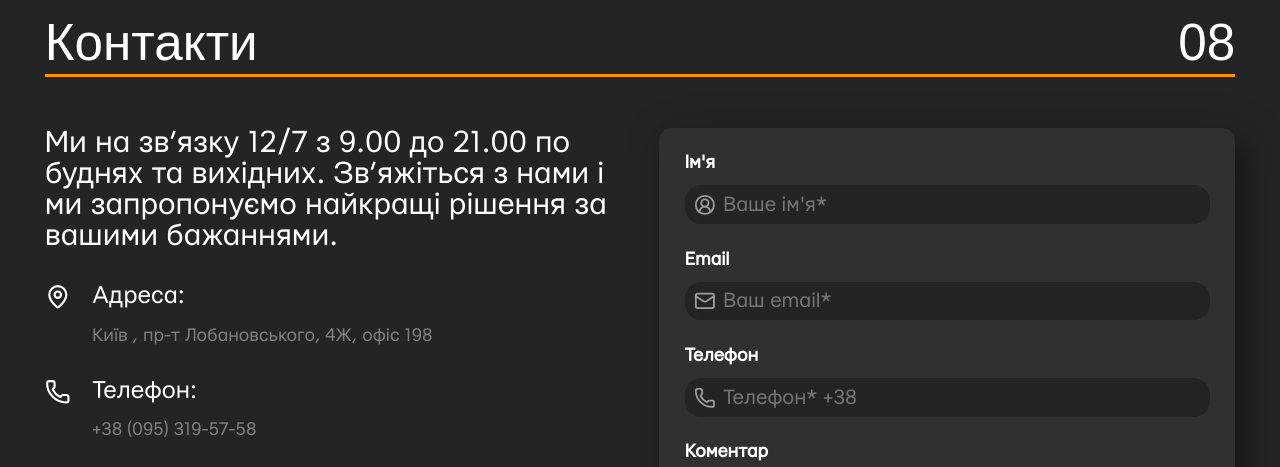
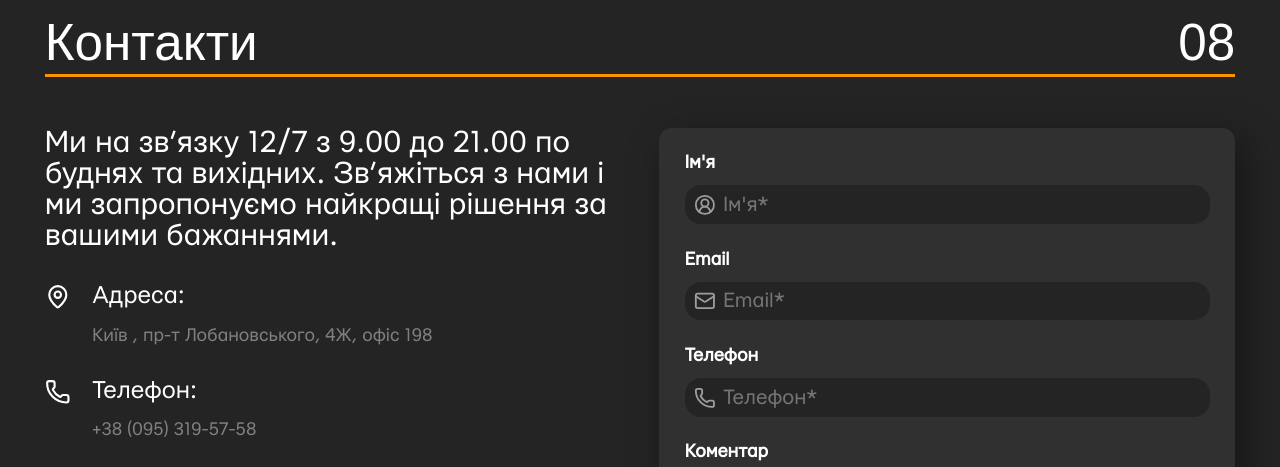
Before and after one commit to vlad-ustymenko/ludevelopment, a Next.js app: page / in a window 1280 px wide. Shown: the part 6320-6787 px from the top of the page. Built offline with nearby package versions, Linux system fonts and the light colour scheme; no server answers.

Commit message:
Edit contacts form

```diff
--- a/shared/components/Contacts/Contacts.jsx
+++ b/shared/components/Contacts/Contacts.jsx
@@ -1,10 +1,97 @@
-import React from "react";
+"use client";
+import { useMemo } from "react";
 import { MapPin, Mail, Phone } from "lucide-react";
 import ContactsForm from "../ContactsForm/ContactsForm";
 import SectionTitle from "../SectionTitle/SectionTitle";
 import styles from "./Contacts.module.css";
 
 const Contacts = () => {
+  const socialLinks = useMemo(
+    () => [
+      {
+        href: "https://facebook.com/lineupdesignstudio/",
+        label: "facebook page",
+        icon: (
+          <svg
+            xmlns="http://www.w3.org/2000/svg"
+            width="24"
+            height="24"
+            viewBox="0 0 24 24"
+            fill="none"
+            stroke="currentColor"
+            strokeWidth="2"
+            strokeLinecap="round"
+            strokeLinejoin="round"
+            className={styles.socialImage}
+          >
+            <path d="M18 2h-3a5 5 0 0 0-5 5v3H7v4h3v8h4v-8h3l1-4h-4V7a1 1 0 0 1 1-1h3z" />
+          </svg>
+        ),
+      },
+      {
+        href: "https://www.instagram.com/lineup_kyiv/?igshid=udhv2um4b8oc",
+        label: "instagram page",
+        icon: (
+          <svg
+            xmlns="http://www.w3.org/2000/svg"
+            width="24"
+            height="24"
+            viewBox="0 0 24 24"
+            fill="none"
+            stroke="currentColor"
+            strokeWidth="2"
+            strokeLinecap="round"
+            strokeLinejoin="round"
+            className={styles.socialImage}
+          >
+            <rect width="20" height="20" x="2" y="2" rx="5" ry="5" />
+            <path d="M16 11.37A4 4 0 1 1 12.63 8 4 4 0 0 1 16 11.37z" />
+            <line x1="17.5" x2="17.51" y1="6.5" y2="6.5" />
+          </svg>
+        ),
+      },
+      {
+        href: "https://t.me/linup_kyiv",
+        label: "telegram page",
+        icon: (
+          <svg
+            width="24px"
+            height="24px"
+            viewBox="0 0 24 24"
+            fill="none"
+            xmlns="http://www.w3.org/2000/svg"
+            className={styles.socialImage}
+          >
+            <path
+              fillRule="evenodd"
+              clipRule="evenodd"
+              d="M23.1117 4.49449C23.4296 2.94472 21.9074 1.65683 20.4317 2.227L2.3425 9.21601C0.694517 9.85273 0.621087 12.1572 2.22518 12.8975L6.1645 14.7157L8.03849 21.2746C8.13583 21.6153 8.40618 21.8791 8.74917 21.968C9.09216 22.0568 9.45658 21.9576 9.70712 21.707L12.5938 18.8203L16.6375 21.8531C17.8113 22.7334 19.5019 22.0922 19.7967 20.6549L23.1117 4.49449ZM3.0633 11.0816L21.1525 4.0926L17.8375 20.2531L13.1 16.6999C12.7019 16.4013 12.1448 16.4409 11.7929 16.7928L10.5565 18.0292L10.928 15.9861L18.2071 8.70703C18.5614 8.35278 18.5988 7.79106 18.2947 7.39293C17.9906 6.99479 17.4389 6.88312 17.0039 7.13168L6.95124 12.876L3.0633 11.0816ZM8.17695 14.4791L8.78333 16.6015L9.01614 15.321C9.05253 15.1209 9.14908 14.9366 9.29291 14.7928L11.5128 12.573L8.17695 14.4791Z"
+              fill="#0F0F0F"
+            />
+          </svg>
+        ),
+      },
+      {
+        href: "https://www.tiktok.com/@lineup_kyiv?_t=ZM-8v8hlarOFIU",
+        label: "tiktok page",
+        icon: (
+          <svg
+            fill="#000000"
+            width="24px"
+            height="24px"
+            viewBox="0 0 512 512"
+            id="icons"
+            xmlns="http://www.w3.org/2000/svg"
+            className={styles.socialImage}
+          >
+            <path d="M412.19,118.66a109.27,109.27,0,0,1-9.45-5.5,132.87,132.87,0,0,1-24.27-20.62c-18.1-20.71-24.86-41.72-27.35-56.43h.1C349.14,23.9,350,16,350.13,16H267.69V334.78c0,4.28,0,8.51-.18,12.69,0,.52-.05,1-.08,1.56,0,.23,0,.47-.05.71,0,.06,0,.12,0,.18a70,70,0,0,1-35.22,55.56,68.8,68.8,0,0,1-34.11,9c-38.41,0-69.54-31.32-69.54-70s31.13-70,69.54-70a68.9,68.9,0,0,1,21.41,3.39l.1-83.94a153.14,153.14,0,0,0-118,34.52,161.79,161.79,0,0,0-35.3,43.53c-3.48,6-16.61,30.11-18.2,69.24-1,22.21,5.67,45.22,8.85,54.73v.2c2,5.6,9.75,24.71,22.38,40.82A167.53,167.53,0,0,0,115,470.66v-.2l.2.2C155.11,497.78,199.36,496,199.36,496c7.66-.31,33.32,0,62.46-13.81,32.32-15.31,50.72-38.12,50.72-38.12a158.46,158.46,0,0,0,27.64-45.93c7.46-19.61,9.95-43.13,9.95-52.53V176.49c1,.6,14.32,9.41,14.32,9.41s19.19,12.3,49.13,20.31c21.48,5.7,50.42,6.9,50.42,6.9V131.27C453.86,132.37,433.27,129.17,412.19,118.66Z" />
+          </svg>
+        ),
+      },
+    ],
+    []
+  );
+
   return (
     <section id="contacts" className={styles.container}>
       <SectionTitle
@@ -40,7 +127,7 @@ const Contacts = () => {
               <div className={styles.contactsItemsIcon}>
                 <Phone className={styles.icon} />
               </div>
-              <address className={styles.contactsItemsWrapper}>
+              <div className={styles.contactsItemsWrapper}>
                 <h2 className={styles.contactsItemsTitle}>Телефон:</h2>
                 <a
                   href="tel:+380953195758"
@@ -48,13 +135,13 @@ const Contacts = () => {
                 >
                   +38 (095) 319-57-58
                 </a>
-              </address>
+              </div>
             </li>
             <li className={styles.contactsItems}>
               <div className={styles.contactsItemsIcon}>
                 <Mail className={styles.icon} />
               </div>
-              <address className={styles.contactsItemsWrapper}>
+              <div className={styles.contactsItemsWrapper}>
                 <h2 className={styles.contactsItemsTitle}>Email:</h2>
                 <a
                   href="mailto:lineup.kyiv@gmail.com"
@@ -62,102 +149,22 @@ const Contacts = () => {
                 >
                   lineup.kyiv@gmail.com
                 </a>
-              </address>
+              </div>
             </li>
             <li className={styles.contactsItems}>
               <ul className={styles.socialList}>
-                <li>
-                  <a
-                    href="https://facebook.com/lineupdesignstudio/"
-                    className={styles.socialLink}
-                    target="_blank"
-                    aria-label="facebook page"
-                  >
-                    <svg
-                      xmlns="http://www.w3.org/2000/svg"
-                      width="24"
-                      height="24"
-                      viewBox="0 0 24 24"
-                      fill="none"
-                      stroke="currentColor"
-                      strokeWidth="2"
-                      strokeLinecap="round"
-                      strokeLinejoin="round"
-                      className={styles.socialImage}
+                {socialLinks.map(({ href, label, icon }) => (
+                  <li key={href}>
+                    <a
+                      href={href}
+                      className={styles.socialLink}
+                      target="_blank"
+                      aria-label={label}
                     >
-                      <path d="M18 2h-3a5 5 0 0 0-5 5v3H7v4h3v8h4v-8h3l1-4h-4V7a1 1 0 0 1 1-1h3z" />
-                    </svg>
-                  </a>
-                </li>
-                <li>
-                  <a
-                    href="https://www.instagram.com/lineup_kyiv/?igshid=udhv2um4b8oc"
-                    className={styles.socialLink}
-                    target="_blank"
-                    aria-label="instagram page"
-                  >
-                    <svg
-                      xmlns="http://www.w3.org/2000/svg"
-                      width="24"
-                      height="24"
-                      viewBox="0 0 24 24"
-                      fill="none"
-                      stroke="currentColor"
-                      strokeWidth="2"
-                      strokeLinecap="round"
-                      strokeLinejoin="round"
-                      className={styles.socialImage}
-                    >
-                      <rect width="20" height="20" x="2" y="2" rx="5" ry="5" />
-                      <path d="M16 11.37A4 4 0 1 1 12.63 8 4 4 0 0 1 16 11.37z" />
-                      <line x1="17.5" x2="17.51" y1="6.5" y2="6.5" />
-                    </svg>
-                  </a>
-                </li>
-                <li>
-                  <a
-                    href="https://t.me/linup_kyiv"
-                    className={styles.socialLink}
-                    target="_blank"
-                    aria-label="telegram"
-                  >
-                    <svg
-                      width="24px"
-                      height="24px"
-                      viewBox="0 0 24 24"
-                      fill="none"
-                      xmlns="http://www.w3.org/2000/svg"
-                      className={styles.socialImage}
-                    >
-                      <path
-                        fillRule="evenodd"
-                        clipRule="evenodd"
-                        d="M23.1117 4.49449C23.4296 2.94472 21.9074 1.65683 20.4317 2.227L2.3425 9.21601C0.694517 9.85273 0.621087 12.1572 2.22518 12.8975L6.1645 14.7157L8.03849 21.2746C8.13583 21.6153 8.40618 21.8791 8.74917 21.968C9.09216 22.0568 9.45658 21.9576 9.70712 21.707L12.5938 18.8203L16.6375 21.8531C17.8113 22.7334 19.5019 22.0922 19.7967 20.6549L23.1117 4.49449ZM3.0633 11.0816L21.1525 4.0926L17.8375 20.2531L13.1 16.6999C12.7019 16.4013 12.1448 16.4409 11.7929 16.7928L10.5565 18.0292L10.928 15.9861L18.2071 8.70703C18.5614 8.35278 18.5988 7.79106 18.2947 7.39293C17.9906 6.99479 17.4389 6.88312 17.0039 7.13168L6.95124 12.876L3.0633 11.0816ZM8.17695 14.4791L8.78333 16.6015L9.01614 15.321C9.05253 15.1209 9.14908 14.9366 9.29291 14.7928L11.5128 12.573L8.17695 14.4791Z"
-                        fill="#0F0F0F"
-                      />
-                    </svg>
-                  </a>
-                </li>
-                <li>
-                  <a
-                    href="https://www.tiktok.com/@lineup_kyiv?_t=ZM-8v8hlarOFIU"
-                    className={styles.socialLink}
-                    target="_blank"
-                    aria-label="tiktiok page"
-                  >
-                    <svg
-                      fill="#000000"
-                      width="24px"
-                      height="24px"
-                      viewBox="0 0 512 512"
-                      id="icons"
-                      xmlns="http://www.w3.org/2000/svg"
-                      className={styles.socialImage}
-                    >
-                      <path d="M412.19,118.66a109.27,109.27,0,0,1-9.45-5.5,132.87,132.87,0,0,1-24.27-20.62c-18.1-20.71-24.86-41.72-27.35-56.43h.1C349.14,23.9,350,16,350.13,16H267.69V334.78c0,4.28,0,8.51-.18,12.69,0,.52-.05,1-.08,1.56,0,.23,0,.47-.05.71,0,.06,0,.12,0,.18a70,70,0,0,1-35.22,55.56,68.8,68.8,0,0,1-34.11,9c-38.41,0-69.54-31.32-69.54-70s31.13-70,69.54-70a68.9,68.9,0,0,1,21.41,3.39l.1-83.94a153.14,153.14,0,0,0-118,34.52,161.79,161.79,0,0,0-35.3,43.53c-3.48,6-16.61,30.11-18.2,69.24-1,22.21,5.67,45.22,8.85,54.73v.2c2,5.6,9.75,24.71,22.38,40.82A167.53,167.53,0,0,0,115,470.66v-.2l.2.2C155.11,497.78,199.36,496,199.36,496c7.66-.31,33.32,0,62.46-13.81,32.32-15.31,50.72-38.12,50.72-38.12a158.46,158.46,0,0,0,27.64-45.93c7.46-19.61,9.95-43.13,9.95-52.53V176.49c1,.6,14.32,9.41,14.32,9.41s19.19,12.3,49.13,20.31c21.48,5.7,50.42,6.9,50.42,6.9V131.27C453.86,132.37,433.27,129.17,412.19,118.66Z" />
-                    </svg>
-                  </a>
-                </li>
+                      {icon}
+                    </a>
+                  </li>
+                ))}
               </ul>
             </li>
           </ul>
--- a/shared/components/ContactsForm/ContactsForm.jsx
+++ b/shared/components/ContactsForm/ContactsForm.jsx
@@ -1,10 +1,15 @@
 "use client";
-import React, { useState, useRef, useEffect } from "react";
+import React, { useState, useRef, useMemo, useEffect } from "react";
 import IMask from "imask";
-import { Check } from "lucide-react";
+import {
+  Check,
+  Mail,
+  Phone,
+  CircleUserRound,
+  MessageCircleMore,
+} from "lucide-react";
 import { useModalContext } from "@/context/ModalContext";
 import { useForm, Controller } from "react-hook-form";
-import { Mail, Phone, CircleUserRound, MessageCircleMore } from "lucide-react";
 import styles from "./ContactsForm.module.css";
 
 const ContactsForm = () => {
@@ -23,10 +28,7 @@ const ContactsForm = () => {
 
   useEffect(() => {
     if (phoneInputRef.current) {
-      IMask(phoneInputRef.current, {
-        mask: "+38 (000) 000-00-00",
-        placeholder: "_",
-      });
+      IMask(phoneInputRef.current, { mask: "+38 (000) 000-00-00" });
     }
   }, []);
 
@@ -40,185 +42,114 @@ const ContactsForm = () => {
       setActiveModal(true);
       setLoading(true);
       setSending(true);
-      const formData = { ...data };
       const response = await fetch("/api/sendMail", {
         method: "POST",
-        headers: {
-          "Content-Type": "application/json",
-        },
-        body: JSON.stringify(formData),
+        headers: { "Content-Type": "application/json" },
+        body: JSON.stringify(data),
       });
 
       if (response.ok) {
         reset();
         setActiveCheckbox(false);
-        setLoading(false);
       } else {
         alert("Помилка при відправці форми.");
       }
     } catch (error) {
       console.error("Помилка:", error);
       alert("Щось пішло не так. Спробуйте пізніше.");
+    } finally {
       setLoading(false);
       setActiveModal(false);
-    } finally {
       setSending(false);
     }
   };
 
+  const formFields = useMemo(
+    () => [
+      {
+        name: "nameContact",
+        label: "Ім'я",
+        icon: CircleUserRound,
+        pattern: /^[a-zA-Zа-яА-ЯіІїЇєЄґҐ' ]+$/,
+        error: "Введіть коректне ім'я",
+      },
+      {
+        name: "emailContact",
+        label: "Email",
+        icon: Mail,
+        pattern: /^[a-zA-Z0-9._%+-]+@[a-zA-Z0-9.-]+\.[a-zA-Z]{2,}$/,
+        error: "Невірний формат email",
+      },
+      {
+        name: "phoneContact",
+        label: "Телефон",
+        icon: Phone,
+        ref: phoneInputRef,
+        pattern: /^\+38 \(\d{3}\) \d{3}-\d{2}-\d{2}$/,
+        error: "Некоректний номер",
+      },
+    ],
+    []
+  );
+
   return (
-    <form className={styles.form}>
-      <div className={styles.formWrapper}>
-        <label htmlFor="contactName" className={styles.formLabel}>
-          Ім'я
+    <form className={styles.form} onSubmit={handleSubmit(onSubmit)}>
+      {formFields.map(({ name, label, icon: Icon, pattern, error, ref }) => (
+        <div key={name} className={styles.formWrapper}>
+          <label htmlFor={name} className={styles.formLabel}>
+            {label}
           </label>
           <div className={styles.formInputWrapper}>
             <Controller
-            name="name"
-            control={control}
-            defaultValue=""
-            rules={{ required: "*Це поле обов’язкове" }}
-            render={({ field }) => (
-              <>
-                <input
-                  {...field}
-                  className={styles.formInputField}
-                  id="contactName"
-                  autoComplete="name"
-                  placeholder="Ваше ім'я*"
-                  onChange={(e) => {
-                    const value = e.target.value.replace(
-                      /[^a-zA-Zа-яА-ЯіІїЇєЄґҐ' ]/g,
-                      ""
-                    );
-                    field.onChange(value);
-                  }}
-                />
-                {errors.name && (
-                  <span className={styles.requiredSpan}>
-                    {errors.name.message}
-                  </span>
-                )}
-              </>
-            )}
-          />
-          <CircleUserRound className={styles.formIcon} />
-        </div>
-      </div>
-
-      <div className={styles.formWrapper}>
-        <label htmlFor="contactEmail" className={styles.formLabel}>
-          Email
-        </label>
-        <div className={styles.formInputWrapper}>
-          <Controller
-            name="email"
+              name={name}
               control={control}
               defaultValue=""
               rules={{
-              required: "*Це поле обов’язкове",
-              pattern: {
-                value: /^[a-zA-Z0-9._%+-]+@[a-zA-Z0-9.-]+\.[a-zA-Z]{2,}$/,
-                message: "Невірний формат email",
-              },
+                required: `*Це поле обов’язкове`,
+                pattern: { value: pattern, message: error },
               }}
               render={({ field }) => (
-              <>
                 <input
+                  {...field}
+                  id={name}
+                  ref={ref}
                   className={styles.formInputField}
-                  {...field}
-                  id="contactEmail"
-                  autoComplete="email"
-                  placeholder="Ваш email*"
+                  placeholder={`${label}*`}
                 />
-                {errors.email && (
+              )}
+            />
+            {errors[name] && (
               <span className={styles.requiredSpan}>
-                    {errors.email.message}
+                {errors[name].message}
               </span>
             )}
-              </>
-            )}
-          />
-          <Mail className={styles.formIcon} />
+            <Icon className={styles.formIcon} />
           </div>
         </div>
+      ))}
 
       <div className={styles.formWrapper}>
-        <label htmlFor="contactPhone" className={styles.formLabel}>
-          Телефон
-        </label>
-        <div className={styles.formInputWrapper}>
-          <Controller
-            name="phone"
-            control={control}
-            defaultValue=""
-            rules={{
-              required: "Це поле обов’язкове",
-              pattern: {
-                value: /^\+38 \(\d{3}\) \d{3}-\d{2}-\d{2}$/,
-                message: "Некоректний номер",
-              },
-            }}
-            render={({ field }) => {
-              return (
-                <>
-                  <input
-                    {...field}
-                    id="contactPhone"
-                    className={styles.formInputField}
-                    type="tel"
-                    ref={phoneInputRef}
-                    autoComplete="tel"
-                    placeholder="Телефон* +38 "
-                    onChange={(e) => {
-                      field.onChange(e.target.value);
-                    }}
-                  />
-                  {errors.phone ? (
-                    <span className={styles.requiredSpan}>
-                      {errors.phone.message}
-                    </span>
-                  ) : null}
-                </>
-              );
-            }}
-          />
-          <Phone className={styles.formIcon} />
-        </div>
-      </div>
-
-      <div className={styles.formWrapper}>
-        <label htmlFor="contactMessage" className={styles.formLabel}>
+        <label htmlFor="commentContact" className={styles.formLabel}>
           Коментар
         </label>
         <div className={styles.formInputWrapper}>
           <Controller
-            name="comment"
+            name="commentContact"
             control={control}
             defaultValue=""
-            render={({ field }) => {
-              const handleChange = (e) => {
-                const value = e.target.value.replace(
-                  /[^a-zA-Zа-яА-Я0-9 *]/g,
-                  ""
-                );
-                field.onChange(value);
-              };
-
-              return (
+            render={({ field }) => (
               <textarea
                 {...field}
-                  id="contactMessage"
+                id="commentContact"
                 className={styles.formInputField}
                 placeholder="Коментар"
-                  onChange={handleChange}
               />
-              );
-            }}
+            )}
           />
           <MessageCircleMore className={styles.formIcon} />
         </div>
       </div>
+
       <div className={styles.personalDataWrapper}>
         <div
           className={`${styles.personalDataCheckbox} ${
@@ -236,7 +167,7 @@ const ContactsForm = () => {
             checkboxRequire && styles.textRequire
           }`}
         >
-          Даю згоду на обробку
+          Даю згоду на обробку{" "}
           <a href="#" className={styles.personalDataLink}>
             персональних даних
           </a>
@@ -245,13 +176,10 @@ const ContactsForm = () => {
 
       <button
         aria-label="submit"
-        type="button"
+        type="submit"
         className={styles.formButton}
-        onClick={() => handleSubmit(onSubmit)()}
         disabled={sending}
-        style={{
-          backgroundColor: sending && "gray",
-        }}
+        style={{ backgroundColor: sending ? "gray" : "" }}
       >
         {sending ? "Відправка..." : "Замовити проект"}
       </button>
```
Lines whose indentation alone changed are shown as unchanged.
